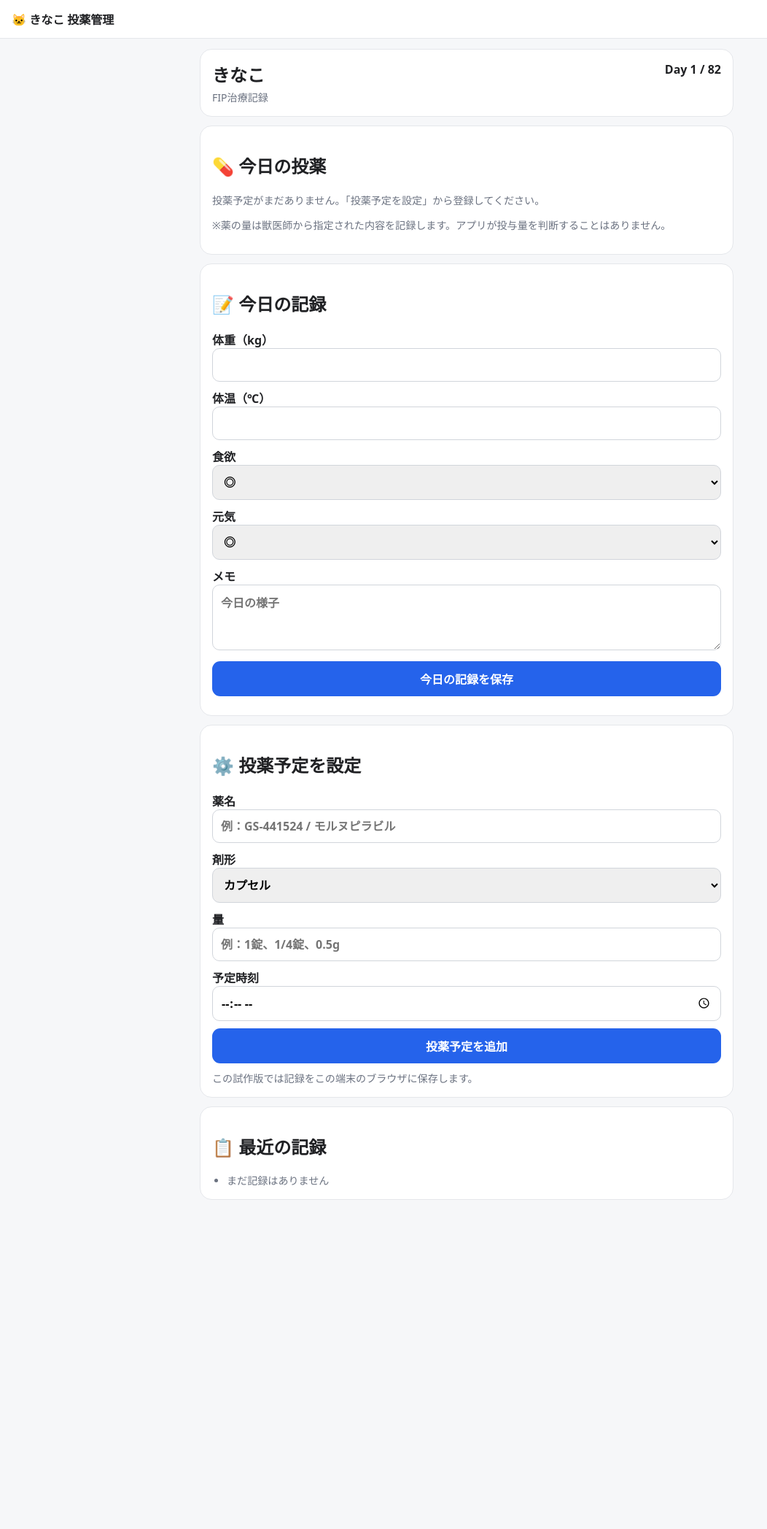
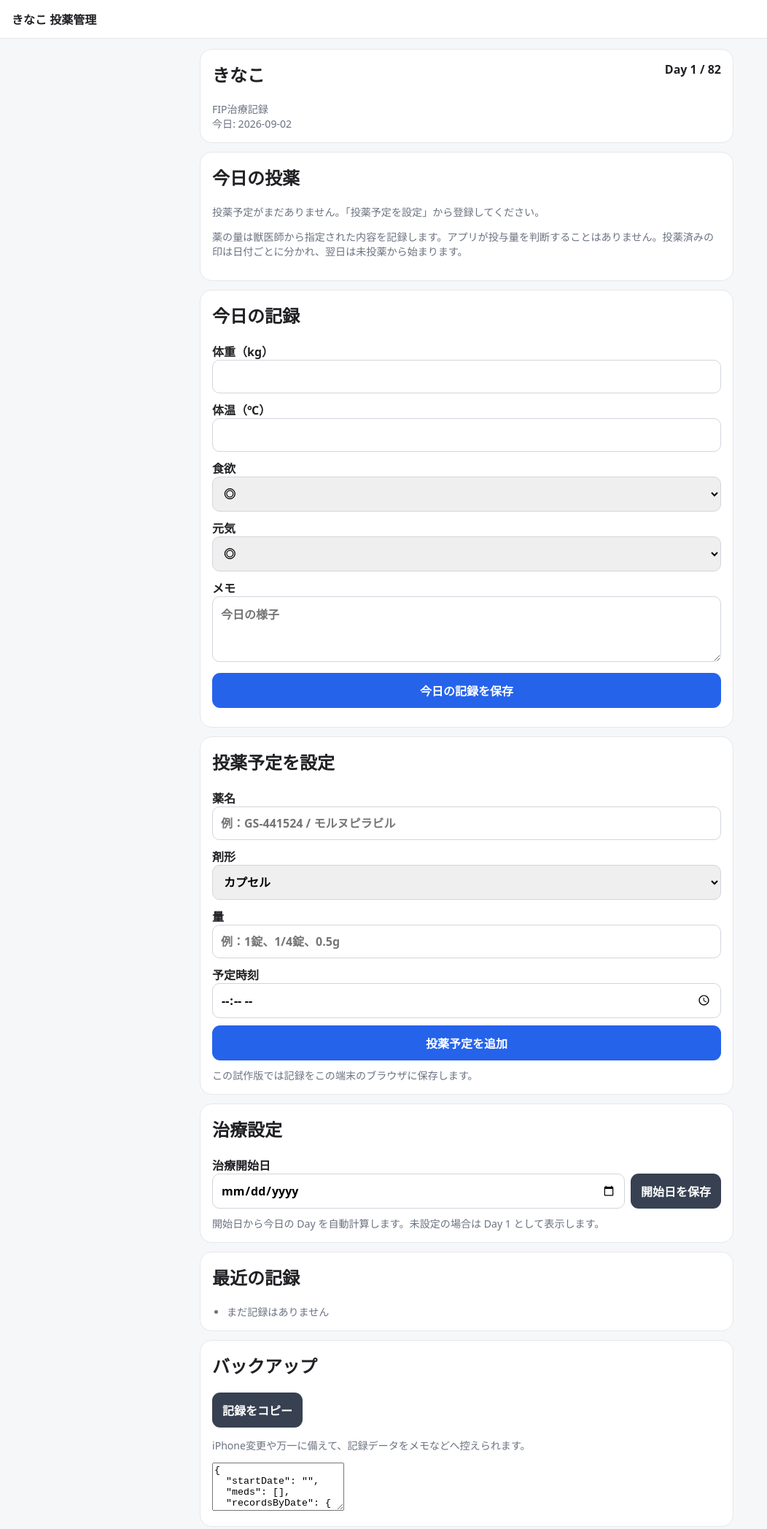
Before and after one commit to Kinakonomama/chatgpt-github-lab, a website: page kinako.html in a window 1280 px wide. Shown: the whole page at 73% size, without its empty margins (0-1052 px from the left). Before the commit the page ends 1670 px from the top, so only its background shows below. Drawn offline with Linux system fonts and the light colour scheme.

Commit message:
feat: make Kinako daily tracking date-aware

```diff
--- a/kinako.html
+++ b/kinako.html
@@ -6,40 +6,52 @@
 <meta name="theme-color" content="#ffffff">
 <title>きなこ 投薬管理</title>
 <style>
-*{box-sizing:border-box}body{margin:0;background:#f6f7f9;color:#202124;font-family:system-ui,-apple-system,BlinkMacSystemFont,"Noto Sans JP",sans-serif}header{position:sticky;top:0;background:#fff;border-bottom:1px solid #e5e7eb;padding:14px 16px;z-index:2}main{max-width:760px;margin:auto;padding:14px}.card{background:#fff;border:1px solid #e5e7eb;border-radius:16px;padding:16px;margin-bottom:12px}.hero{display:flex;justify-content:space-between;gap:12px}.day{font-weight:800}.grid{display:grid;grid-template-columns:1fr 1fr;gap:10px}.metric{border:1px solid #e5e7eb;border-radius:12px;padding:12px}.metric b{display:block;font-size:1.15rem;margin-top:4px}.med{border-top:1px solid #eee;padding:14px 0}.med:first-child{border-top:0}.row{display:flex;justify-content:space-between;gap:12px;align-items:center}button{border:0;border-radius:11px;padding:12px 14px;background:#2563eb;color:#fff;font-weight:800;font-size:1rem}button:disabled{background:#d1d5db}.danger{color:#b45309;font-weight:800}.ok{color:#15803d;font-weight:800}.form{display:grid;gap:10px}.form label{font-weight:700}.form input,.form select,.form textarea{width:100%;padding:11px;border:1px solid #d1d5db;border-radius:10px;font:inherit}.small{color:#6b7280;font-size:.88rem}.history{margin:0;padding-left:20px}@media(max-width:520px){.hero,.row{flex-direction:column;align-items:stretch}.grid{grid-template-columns:1fr}button{width:100%}}
+*{box-sizing:border-box}body{margin:0;background:#f6f7f9;color:#202124;font-family:system-ui,-apple-system,BlinkMacSystemFont,"Noto Sans JP",sans-serif}header{position:sticky;top:0;background:#fff;border-bottom:1px solid #e5e7eb;padding:14px 16px;z-index:2}main{max-width:760px;margin:auto;padding:14px}.card{background:#fff;border:1px solid #e5e7eb;border-radius:16px;padding:16px;margin-bottom:12px}h1,h2{margin-top:0}.hero{display:flex;justify-content:space-between;gap:12px}.day{font-weight:800}.row{display:flex;justify-content:space-between;gap:12px;align-items:center}.med{border-top:1px solid #eee;padding:14px 0}.med:first-child{border-top:0}button{border:0;border-radius:11px;padding:12px 14px;background:#2563eb;color:#fff;font-weight:800;font-size:1rem}button.secondary{background:#374151}button:disabled{background:#d1d5db}.danger{color:#b45309;font-weight:800}.ok{color:#15803d;font-weight:800}.form{display:grid;gap:10px}.form label{font-weight:700}.form input,.form select,.form textarea{width:100%;padding:11px;border:1px solid #d1d5db;border-radius:10px;font:inherit}.small{color:#6b7280;font-size:.88rem}.history{margin:0;padding-left:20px}.toolbar{display:flex;gap:8px;flex-wrap:wrap}.inline{display:grid;grid-template-columns:1fr auto;gap:8px;align-items:end}@media(max-width:520px){.hero,.row,.inline{grid-template-columns:1fr;flex-direction:column;align-items:stretch}button{width:100%}}
 </style>
 </head>
 <body>
-<header><strong>🐱 きなこ 投薬管理</strong></header>
+<header><strong>きなこ 投薬管理</strong></header>
 <main>
-<section class="card"><div class="hero"><div><h1 style="margin:0 0 4px">きなこ</h1><div class="small">FIP治療記録</div></div><div class="day">Day <span id="day">1</span> / 82</div></div></section>
-<section class="card"><h2>💊 今日の投薬</h2><div id="meds"></div><p class="small">※薬の量は獣医師から指定された内容を記録します。アプリが投与量を判断することはありません。</p></section>
-<section class="card"><h2>📝 今日の記録</h2><div class="form">
+<section class="card"><div class="hero"><div><h1>きなこ</h1><div class="small">FIP治療記録</div><div class="small">今日: <span id="todayLabel"></span></div></div><div class="day">Day <span id="day">1</span> / 82</div></div></section>
+<section class="card"><h2>今日の投薬</h2><div id="meds"></div><p class="small">薬の量は獣医師から指定された内容を記録します。アプリが投与量を判断することはありません。投薬済みの印は日付ごとに分かれ、翌日は未投薬から始まります。</p></section>
+<section class="card"><h2>今日の記録</h2><div class="form">
 <label>体重（kg）<input id="weight" type="number" min="0" step="0.01" inputmode="decimal"></label>
 <label>体温（℃）<input id="temp" type="number" min="0" step="0.1" inputmode="decimal"></label>
 <label>食欲<select id="appetite"><option>◎</option><option>○</option><option>△</option><option>×</option></select></label>
 <label>元気<select id="energy"><option>◎</option><option>○</option><option>△</option><option>×</option></select></label>
 <label>メモ<textarea id="memo" rows="3" placeholder="今日の様子"></textarea></label>
 <button onclick="saveDaily()">今日の記録を保存</button><div id="saved" class="small"></div></div></section>
-<section class="card"><h2>⚙️ 投薬予定を設定</h2><div class="form">
+<section class="card"><h2>投薬予定を設定</h2><div class="form">
 <label>薬名<input id="medName" placeholder="例：GS-441524 / モルヌピラビル"></label>
 <label>剤形<select id="formType"><option>カプセル</option><option>錠剤</option><option>粉薬</option><option>液体</option><option>その他</option></select></label>
 <label>量<input id="dose" placeholder="例：1錠、1/4錠、0.5g"></label>
 <label>予定時刻<input id="schedule" type="time"></label>
 <button onclick="addMed()">投薬予定を追加</button><div class="small">この試作版では記録をこの端末のブラウザに保存します。</div></div></section>
-<section class="card"><h2>📋 最近の記録</h2><ul id="history" class="history"></ul></section>
+<section class="card"><h2>治療設定</h2><div class="form">
+<div class="inline"><label>治療開始日<input id="startDate" type="date"></label><button class="secondary" onclick="saveStartDate()">開始日を保存</button></div>
+<div class="small">開始日から今日の Day を自動計算します。未設定の場合は Day 1 として表示します。</div></div></section>
+<section class="card"><h2>最近の記録</h2><ul id="history" class="history"></ul></section>
+<section class="card"><h2>バックアップ</h2><div class="toolbar"><button class="secondary" onclick="copyBackup()">記録をコピー</button></div><p class="small">iPhone変更や万一に備えて、記録データをメモなどへ控えられます。</p><textarea id="backup" rows="4" readonly></textarea></section>
 </main>
 <script>
-const KEY='kinako-medication-v2';
-const initial={day:1,meds:[],daily:{},history:[]};
-function state(){try{return Object.assign({},initial,JSON.parse(localStorage.getItem(KEY)||'{}'))}catch{return Object.assign({},initial)}}
+const KEY='kinako-medication-v3';
+const OLD_KEY='kinako-medication-v2';
+const TOTAL_DAYS=82;
+const initial={startDate:'',meds:[],recordsByDate:{},history:[]};
+function todayKey(){const d=new Date();return `${d.getFullYear()}-${String(d.getMonth()+1).padStart(2,'0')}-${String(d.getDate()).padStart(2,'0')}`}
+function treatmentDay(start,date){if(!start)return 1;const s=new Date(`${start}T00:00:00`),t=new Date(`${date}T00:00:00`);if(Number.isNaN(s)||Number.isNaN(t))return 1;return Math.min(TOTAL_DAYS,Math.max(1,Math.floor((t-s)/86400000)+1))}
+function migrate(s){if(!s.recordsByDate)s.recordsByDate={};if(s.daily&&!s.recordsByDate[todayKey()])s.recordsByDate[todayKey()]=s.daily;delete s.daily;return s}
+function state(){try{const stored=localStorage.getItem(KEY)||localStorage.getItem(OLD_KEY)||'{}';return migrate(Object.assign({},initial,JSON.parse(stored)))}catch{return Object.assign({},initial)}}
 function save(s){localStorage.setItem(KEY,JSON.stringify(s))}
 const el=id=>document.getElementById(id);
 function esc(v){return String(v??'').replace(/[&<>"']/g,c=>({'&':'&amp;','<':'&lt;','>':'&gt;','"':'&quot;',"'":'&#39;'}[c]))}
-function render(){const s=state();el('day').textContent=Math.min(82,Math.max(1,Number(s.day)||1));const box=el('meds');box.innerHTML='';if(!s.meds.length){box.innerHTML='<div class="small">投薬予定がまだありません。「投薬予定を設定」から登録してください。</div>'}else s.meds.forEach((m,i)=>{const d=s.daily?.doses?.[i];const x=document.createElement('div');x.className='med';x.innerHTML=`<div class="row"><div><strong>${esc(m.time)}　${esc(m.name)}</strong><div class="small">${esc(m.form)}・${esc(m.dose)}</div><div class="${d?'ok':'danger'}">${d?'✅ 投薬済み — '+esc(d.user)+'（'+esc(d.time)+'）':'⬜ 未投薬'}</div></div><button ${d?'disabled':''} onclick="dose(${i})">${d?'投薬済み':'投薬した'}</button></div>`;box.appendChild(x)});const d=s.daily||{};el('weight').value=d.weight||'';el('temp').value=d.temp||'';el('appetite').value=d.appetite||'◎';el('energy').value=d.energy||'◎';el('memo').value=d.memo||'';el('history').innerHTML=(s.history||[]).slice(0,30).map(x=>`<li>${esc(x)}</li>`).join('')||'<li class="small">まだ記録はありません</li>'}
+function daily(s,date=todayKey()){s.recordsByDate=s.recordsByDate||{};s.recordsByDate[date]=s.recordsByDate[date]||{doses:{}};s.recordsByDate[date].doses=s.recordsByDate[date].doses||{};return s.recordsByDate[date]}
+function render(){const s=state();const date=todayKey();const d=daily(s,date);el('todayLabel').textContent=date;el('day').textContent=treatmentDay(s.startDate,date);el('startDate').value=s.startDate||'';const box=el('meds');box.innerHTML='';if(!s.meds.length){box.innerHTML='<div class="small">投薬予定がまだありません。「投薬予定を設定」から登録してください。</div>'}else s.meds.forEach((m,i)=>{const dose=d.doses?.[i];const x=document.createElement('div');x.className='med';x.innerHTML=`<div class="row"><div><strong>${esc(m.time)}　${esc(m.name)}</strong><div class="small">${esc(m.form)}・${esc(m.dose)}</div><div class="${dose?'ok':'danger'}">${dose?'投薬済み - '+esc(dose.user)+'（'+esc(dose.time)+'）':'未投薬'}</div></div><button ${dose?'disabled':''} onclick="recordDose(${i})">${dose?'投薬済み':'投薬した'}</button></div>`;box.appendChild(x)});el('weight').value=d.weight||'';el('temp').value=d.temp||'';el('appetite').value=d.appetite||'◎';el('energy').value=d.energy||'◎';el('memo').value=d.memo||'';el('history').innerHTML=(s.history||[]).slice(0,30).map(x=>`<li>${esc(x)}</li>`).join('')||'<li class="small">まだ記録はありません</li>';el('backup').value=JSON.stringify(s,null,2);save(s)}
 function addMed(){if(!el('medName').value.trim()||!el('dose').value.trim()||!el('schedule').value){alert('薬名・量・予定時刻を入力してください');return}const s=state();s.meds.push({name:el('medName').value.trim(),form:el('formType').value,dose:el('dose').value.trim(),time:el('schedule').value});save(s);el('medName').value='';el('dose').value='';el('schedule').value='';render()}
-function dose(i){const s=state();s.daily=s.daily||{};s.daily.doses=s.daily.doses||{};if(s.daily.doses[i]){alert('この投薬予定はすでに投薬済みです。二重記録を防ぐため変更しません。');return}const user=prompt('投薬した人の名前を入力してください');if(!user||!user.trim())return;const now=new Date();const time=now.toLocaleTimeString('ja-JP',{hour:'2-digit',minute:'2-digit'});s.daily.doses[i]={user:user.trim(),time};s.history=s.history||[];s.history.unshift(`${now.toLocaleDateString('ja-JP')} ${time} 投薬：${s.meds[i].name} ${s.meds[i].dose} — ${user.trim()}`);save(s);render()}
-function saveDaily(){const s=state();s.daily=s.daily||{};s.daily.weight=el('weight').value;s.daily.temp=el('temp').value;s.daily.appetite=el('appetite').value;s.daily.energy=el('energy').value;s.daily.memo=el('memo').value;save(s);el('saved').textContent='✅ この端末に保存しました';render()}
+function recordDose(i){const s=state();const date=todayKey();const d=daily(s,date);if(d.doses[i]){alert('この投薬予定は今日すでに投薬済みです。二重記録を防ぐため変更しません。');return}const user=prompt('投薬した人の名前を入力してください');if(!user||!user.trim())return;const now=new Date();const time=now.toLocaleTimeString('ja-JP',{hour:'2-digit',minute:'2-digit'});d.doses[i]={user:user.trim(),time,administeredAt:now.toISOString()};s.history=s.history||[];s.history.unshift(`${date} ${time} 投薬：${s.meds[i].name} ${s.meds[i].dose} - ${user.trim()}`);save(s);render()}
+function saveDaily(){const s=state();const d=daily(s);d.weight=el('weight').value;d.temp=el('temp').value;d.appetite=el('appetite').value;d.energy=el('energy').value;d.memo=el('memo').value;save(s);el('saved').textContent='この端末に保存しました';render()}
+function saveStartDate(){const s=state();s.startDate=el('startDate').value;save(s);render()}
+async function copyBackup(){el('backup').select();try{await navigator.clipboard.writeText(el('backup').value);alert('記録をコピーしました')}catch{document.execCommand('copy');alert('記録をコピーしました')}}
 render();
 </script>
 </body>
```
